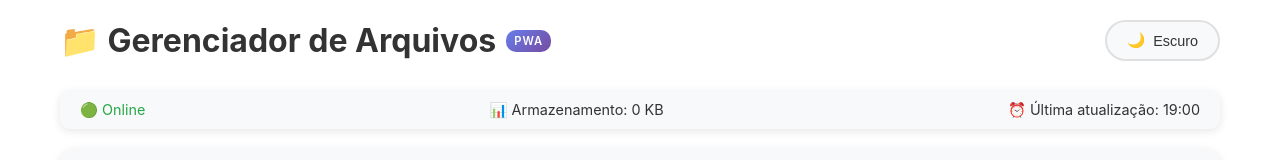
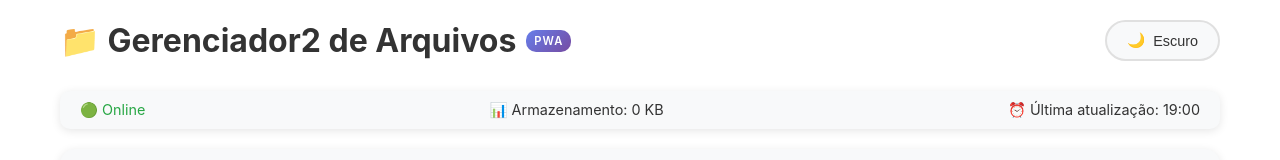
Before and after one commit to polianasilvawww-collab/site2, a plain HTML site: page index.html in a window 1280 px wide. Shown: the top 160 px of the page. Drawn offline with Linux system fonts and the light colour scheme.

Commit message:
Update index.html

```diff
--- a/index.html
+++ b/index.html
@@ -469,7 +469,7 @@
     <div class="container">
         <header class="header">
             <h1 class="title">
-                📁 Gerenciador de Arquivos
+                📁 Gerenciador2 de Arquivos
                 <span class="pwa-badge">PWA</span>
             </h1>
             <div class="header-controls">
```
